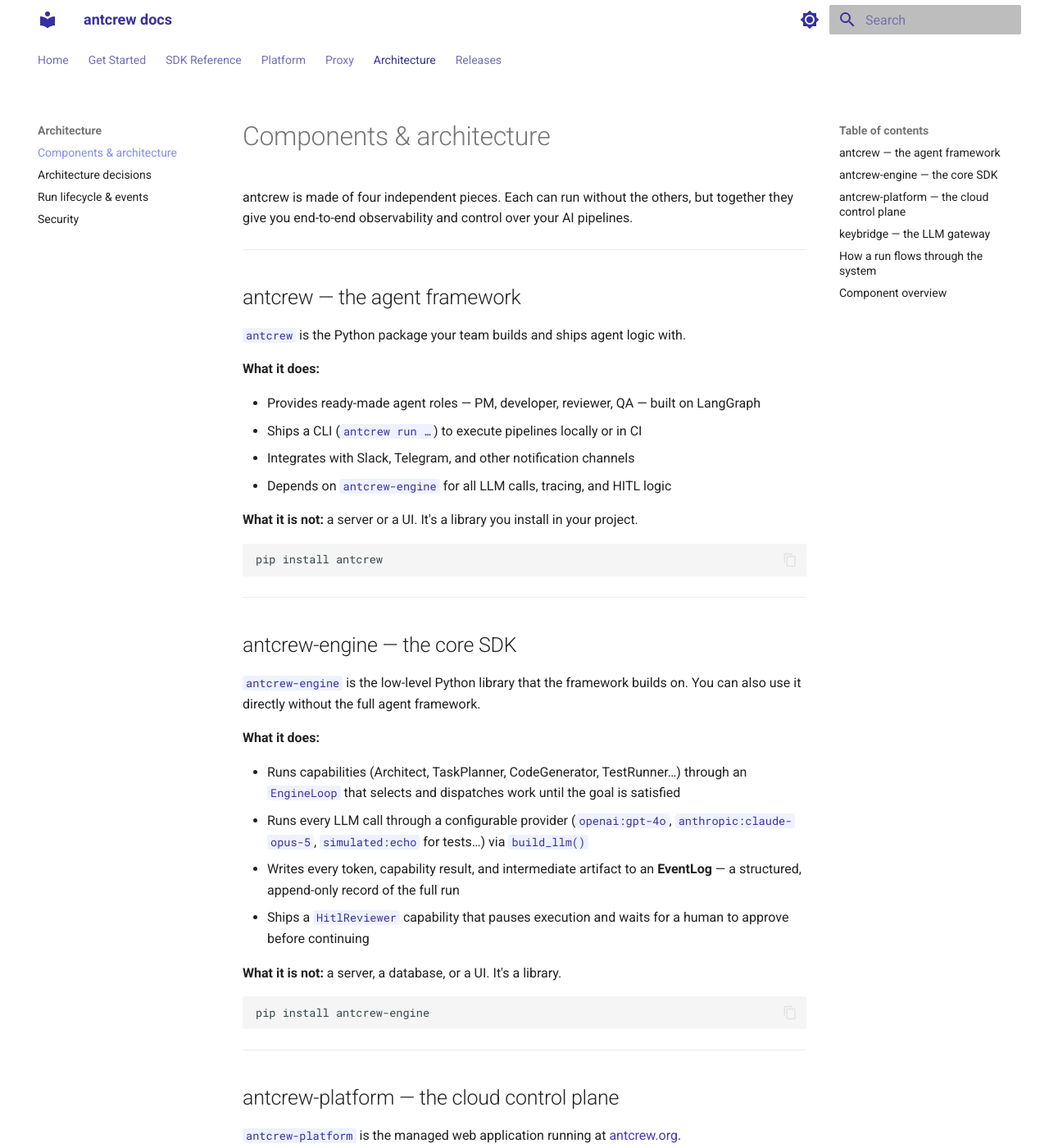
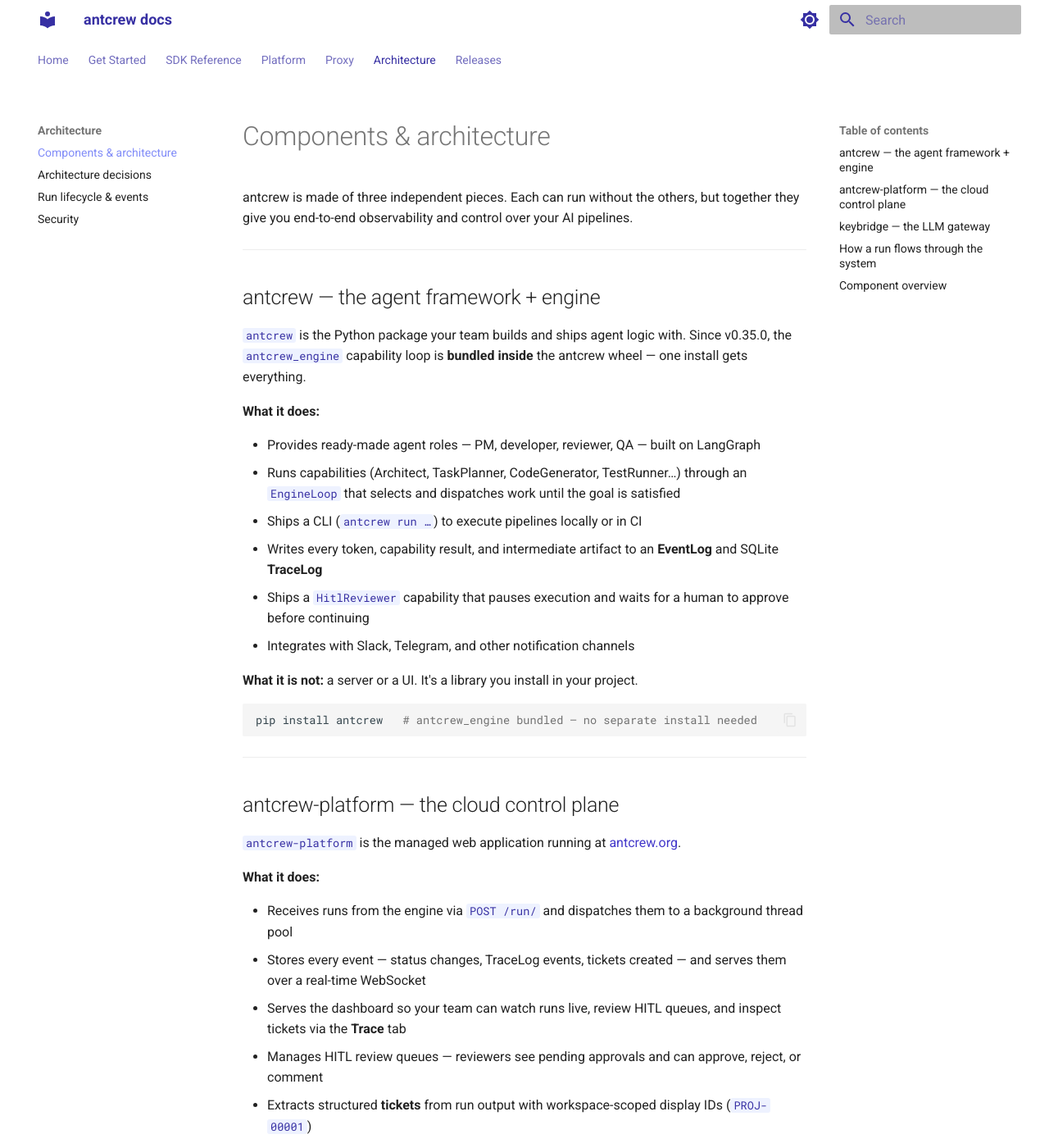
Before and after one commit to iagop03/antcrew-docs, an MkDocs documentation site: the page built from docs/architecture/overview.md, in a window 1280 px wide and 1400 px high. Shown: the whole window at 82% size. Built offline with MkDocs 1.6.1 and Material for MkDocs 9.7.7, drawn with Linux system fonts in a browser that asks for light colours; some of the changed text lies outside the part shown.

Commit message:
docs: reflect antcrew_engine merge into antcrew v0.35
- architecture/overview: merge four-component model into three (antcrew bundles engine)
- engine/index: update install instruction, add merge note
- engine/providers: wording fix
- index: remove separate antcrew-engine install reference

Co-Authored-By: Claude Sonnet 4.6 <noreply@anthropic.com>

````diff
--- a/docs/architecture/overview.md
+++ b/docs/architecture/overview.md
@@ -1,43 +1,26 @@
 # Components & architecture
 
-antcrew is made of four independent pieces. Each can run without the others, but together they give you end-to-end observability and control over your AI pipelines.
+antcrew is made of three independent pieces. Each can run without the others, but together they give you end-to-end observability and control over your AI pipelines.
 
 ---
 
-## antcrew — the agent framework
+## antcrew — the agent framework + engine
 
-`antcrew` is the Python package your team builds and ships agent logic with.
+`antcrew` is the Python package your team builds and ships agent logic with. Since v0.35.0, the `antcrew_engine` capability loop is **bundled inside** the antcrew wheel — one install gets everything.
 
 **What it does:**
 
 - Provides ready-made agent roles — PM, developer, reviewer, QA — built on LangGraph
+- Runs capabilities (Architect, TaskPlanner, CodeGenerator, TestRunner…) through an `EngineLoop` that selects and dispatches work until the goal is satisfied
 - Ships a CLI (`antcrew run …`) to execute pipelines locally or in CI
+- Writes every token, capability result, and intermediate artifact to an **EventLog** and SQLite **TraceLog**
+- Ships a `HitlReviewer` capability that pauses execution and waits for a human to approve before continuing
 - Integrates with Slack, Telegram, and other notification channels
-- Depends on `antcrew-engine` for all LLM calls, tracing, and HITL logic
 
 **What it is not:** a server or a UI. It's a library you install in your project.
 
-```
-pip install antcrew
-```
-
----
-
-## antcrew-engine — the core SDK
-
-`antcrew-engine` is the low-level Python library that the framework builds on. You can also use it directly without the full agent framework.
-
-**What it does:**
-
-- Runs capabilities (Architect, TaskPlanner, CodeGenerator, TestRunner…) through an `EngineLoop` that selects and dispatches work until the goal is satisfied
-- Runs every LLM call through a configurable provider (`openai:gpt-4o`, `anthropic:claude-opus-5`, `simulated:echo` for tests…) via `build_llm()`
-- Writes every token, capability result, and intermediate artifact to an **EventLog** — a structured, append-only record of the full run
-- Ships a `HitlReviewer` capability that pauses execution and waits for a human to approve before continuing
-
-**What it is not:** a server, a database, or a UI. It's a library.
-
-```
-pip install antcrew-engine
+```bash
+pip install antcrew   # antcrew_engine bundled — no separate install needed
 ```
 
 ---
@@ -113,7 +96,6 @@ sequenceDiagram
 
 | Component | Role | Where it runs |
 |---|---|---|
-| `antcrew` | Agent framework + CLI | Your codebase |
-| `antcrew-engine` | EngineLoop, capabilities, EventLog, HITL | Your codebase |
+| `antcrew` | Agent framework + EngineLoop + CLI (antcrew_engine bundled) | Your codebase |
 | `antcrew-platform` | Dashboard, storage, HITL reviews | antcrew.org (managed cloud) |
 | `keybridge` | LLM routing, BYOK key injection | antcrew.org or your own infra |
````
Also changed, not shown: docs/engine/index.md (+4 -2 lines), docs/engine/providers.md (+1 -1 lines), docs/index.md (+1 -1 lines).
